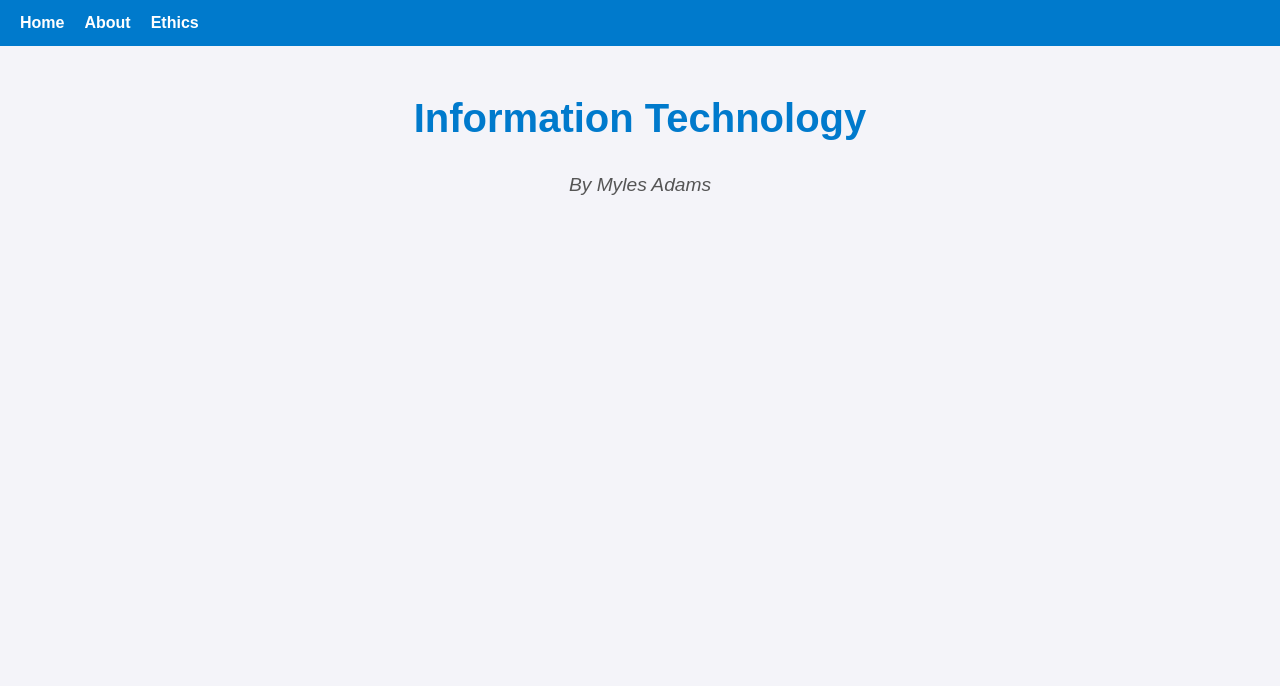
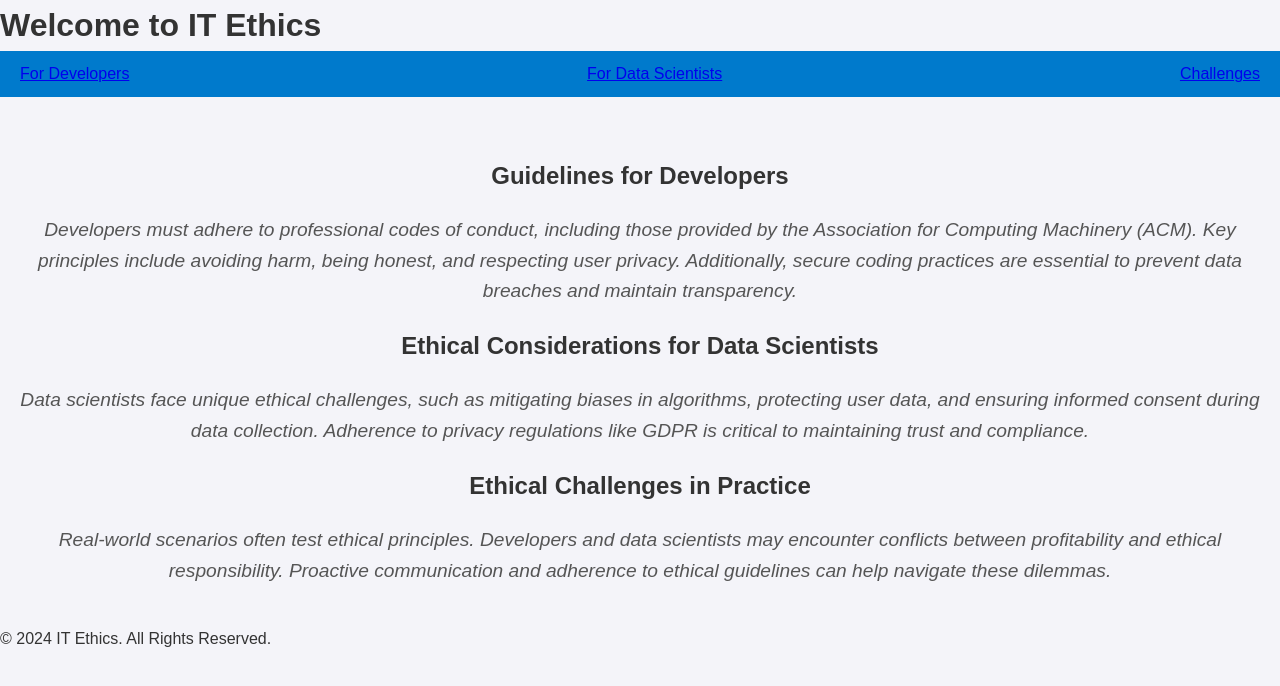
Before and after one commit to 13Myles/13Myles.github.io, a plain HTML site: page index.html in a window 1280 px wide. Drawn offline with Linux system fonts and the light colour scheme.

Commit message:
Update index.html

```diff
--- a/index.html
+++ b/index.html
@@ -1,32 +1,36 @@
 <!DOCTYPE html>
 <html lang="en">
-
 <head>
-  <meta charset="utf-8">
-  <title>Github Assignment</title>
+    <meta charset="UTF-8">
     <meta name="viewport" content="width=device-width, initial-scale=1.0">
-  <meta name="description" content="An assignment webpage showcasing Information Technology by Myles Adams.">
+    <title>IT Ethics</title>
     <link rel="stylesheet" href="style.css">
-  <link rel="stylesheet" href="https://cdnjs.cloudflare.com/ajax/libs/font-awesome/5.15.3/css/all.min.css">
 </head>
-
 <body>
+    <header>
+        <h1>Welcome to IT Ethics</h1>
+    </header>
     <nav>
-    <input type="checkbox" id="check">
-    <label for="check" class="checkbtn" aria-label="Toggle navigation">
-      <i class="fas fa-bars"></i>
-    </label>
-    <ul>
-      <li><a href="index.html">Home</a></li>
-      <li><a href="about.html">About</a></li>
-      <li><a href="ethics.html">Ethics</a></li>
-    </ul>
+        <a href="#developers">For Developers</a>
+        <a href="#datascientists">For Data Scientists</a>
+        <a href="#challenges">Challenges</a>
     </nav>
-
     <main>
-    <h1>Information Technology</h1>
-    <p>By Myles Adams</p>
+        <section id="developers">
+            <h2>Guidelines for Developers</h2>
+            <p>Developers must adhere to professional codes of conduct, including those provided by the Association for Computing Machinery (ACM). Key principles include avoiding harm, being honest, and respecting user privacy. Additionally, secure coding practices are essential to prevent data breaches and maintain transparency.</p>
+        </section>
+        <section id="datascientists">
+            <h2>Ethical Considerations for Data Scientists</h2>
+            <p>Data scientists face unique ethical challenges, such as mitigating biases in algorithms, protecting user data, and ensuring informed consent during data collection. Adherence to privacy regulations like GDPR is critical to maintaining trust and compliance.</p>
+        </section>
+        <section id="challenges">
+            <h2>Ethical Challenges in Practice</h2>
+            <p>Real-world scenarios often test ethical principles. Developers and data scientists may encounter conflicts between profitability and ethical responsibility. Proactive communication and adherence to ethical guidelines can help navigate these dilemmas.</p>
+        </section>
     </main>
+    <footer>
+        <p>© 2024 IT Ethics. All Rights Reserved.</p>
+    </footer>
 </body>
-
 </html>
```
Lines whose indentation alone changed are shown as unchanged.
